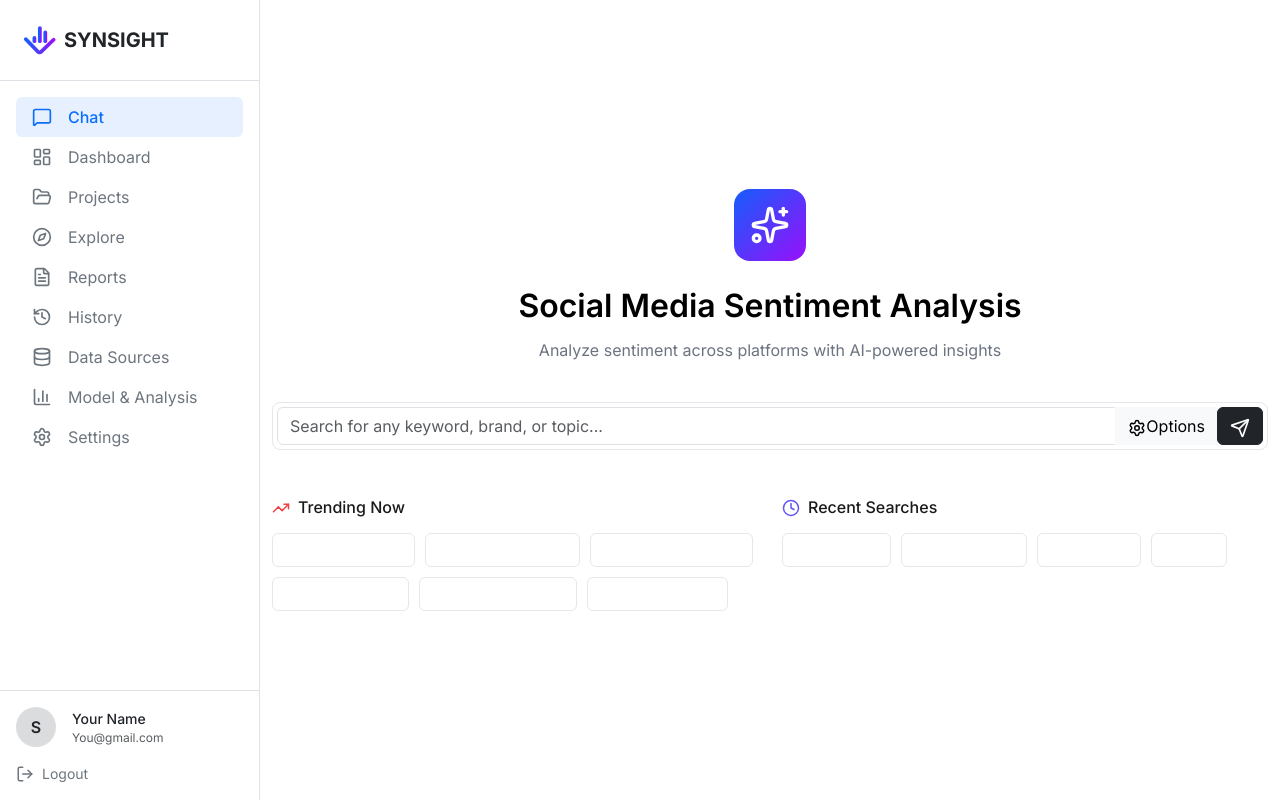
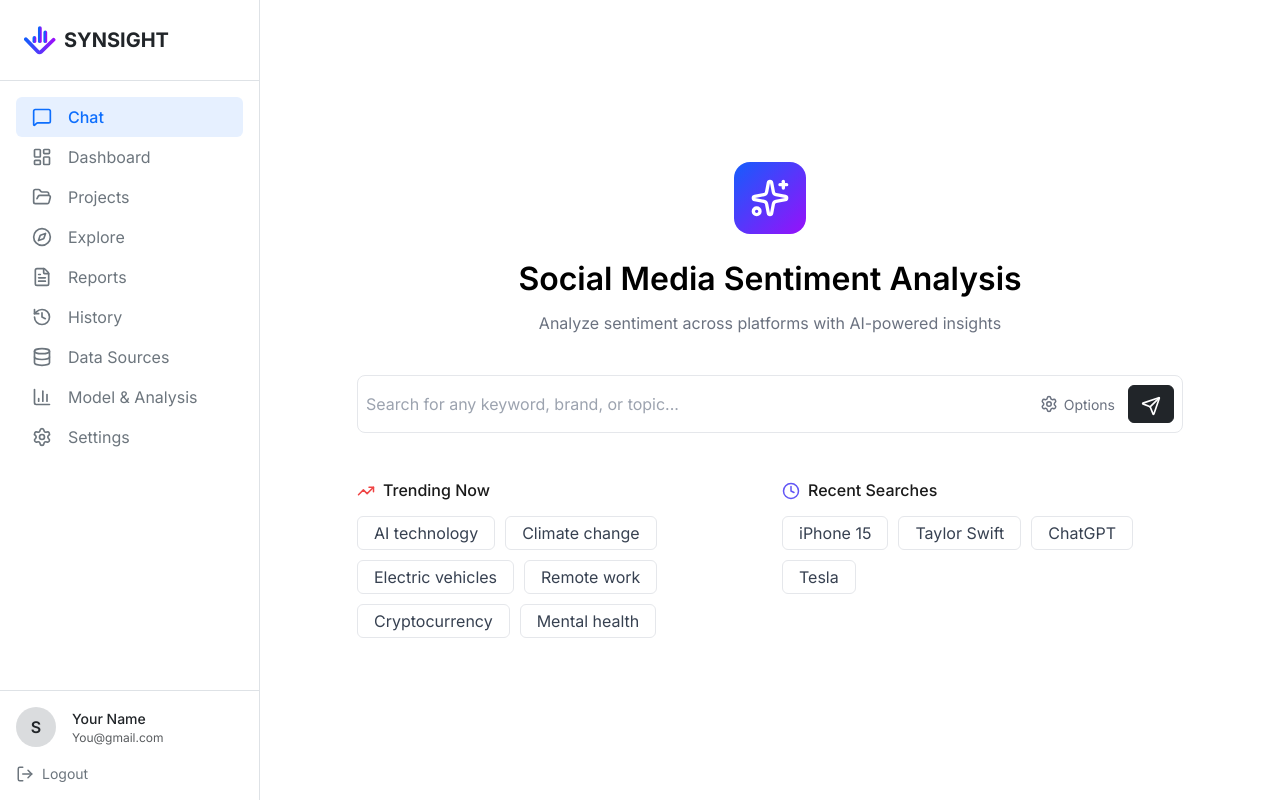
Before and after one commit to anish-aryal/SYNSIGHT, a React (Vite) app in the folder client/: page /chat in a window 1280 px wide. Built offline with nearby package versions, Linux system fonts and the light colour scheme.

Commit message:
fixed chat components

```diff
--- a/client/src/pages/Chat/Chat.css
+++ b/client/src/pages/Chat/Chat.css
@@ -54,46 +54,46 @@
 }
 
 .search-input-group {
-  background-color: #ffffff;
-  border: 1px solid #e5e7eb;
-  border-radius: 8px;
-  padding: 0.25rem;
-  display: flex;
-  align-items: center;
+  background-color: #ffffff !important;
+  border: 1px solid #e5e7eb !important;
+  border-radius: 8px !important;
+  padding: 0.25rem 0.5rem !important;
+  display: flex !important;
+  align-items: center !important;
 }
 
 .search-input {
-  border: none;
-  background-color: transparent;
-  font-size: 0.938rem;
-  padding: 0.75rem 1rem;
-  color: #1a1a1a;
-  flex: 1;
+  border: none !important;
+  background-color: transparent !important;
+  font-size: 0.938rem !important;
+  padding: 0.75rem 1rem 0.75rem 0 !important;
+  color: #1a1a1a !important;
+  flex: 1 !important;
 }
 
 .search-input:focus {
-  background-color: transparent;
-  box-shadow: none;
-  outline: none;
-  border: none;
+  background-color: transparent !important;
+  box-shadow: none !important;
+  outline: none !important;
+  border: none !important;
 }
 
 .search-input::placeholder {
-  color: #9ca3af;
+  color: #9ca3af !important;
 }
 
 .options-btn {
-  background-color: transparent;
-  border: none;
-  color: #6b7280;
-  padding: 0.5rem 0.875rem;
-  font-size: 0.875rem;
-  font-weight: 400;
-  display: flex;
-  align-items: center;
-  gap: 0.375rem;
-  transition: all 0.2s ease;
-  white-space: nowrap;
+  background-color: transparent !important;
+  border: none !important;
+  color: #6b7280 !important;
+  padding: 0.5rem 0.875rem !important;
+  font-size: 0.875rem !important;
+  font-weight: 400 !important;
+  display: flex !important;
+  align-items: center !important;
+  gap: 0.375rem !important;
+  transition: all 0.2s ease !important;
+  white-space: nowrap !important;
 }
 
 .options-btn:hover,
@@ -159,15 +159,15 @@
 }
 
 .topic-badge {
-  background-color: #ffffff;
-  color: #374151;
-  font-size: 0.875rem;
-  font-weight: 400;
-  padding: 0.5rem 1rem;
-  border: 1px solid #e5e7eb;
-  cursor: pointer;
-  transition: all 0.2s ease;
-  border-radius: 6px;
+  background-color: #ffffff !important;
+  color: #374151  !important;
+  font-size: 0.875rem !important;
+  font-weight: 400 !important;
+  padding: 0.5rem 1rem !important;
+  border: 1px solid #e5e7eb !important;
+  cursor: pointer !important;
+  transition: all 0.2s ease !important;
+  border-radius: 6px !important;
 }
 
 .topic-badge:hover {
--- a/client/src/pages/Chat/Chat.jsx
+++ b/client/src/pages/Chat/Chat.jsx
@@ -37,7 +37,7 @@ export default function Chat() {
         <div className="chat-page">
             <Container className="chat-container">
                 <Row className="justify-content-center">
-                    <Col xs={12} md={10} lg={12}>
+                    <Col xs={12} md={11} lg={10}>
                         {/* Hero Section */}
                         <div className="chat-hero">
                             <div className="chat-icon-wrapper">
```
